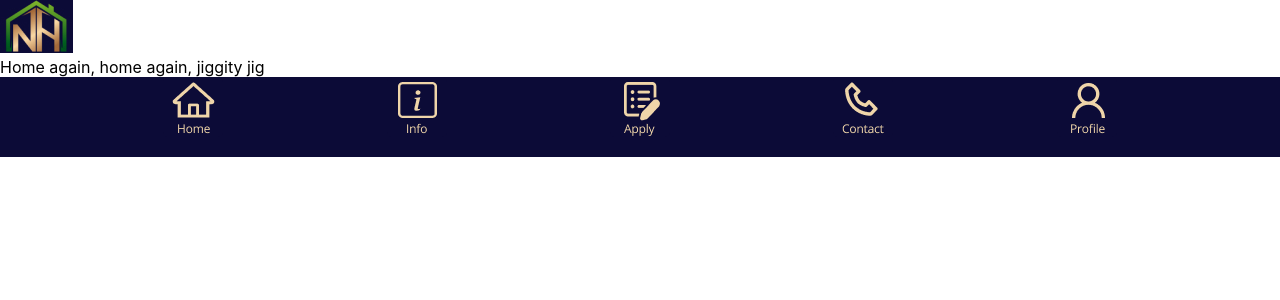
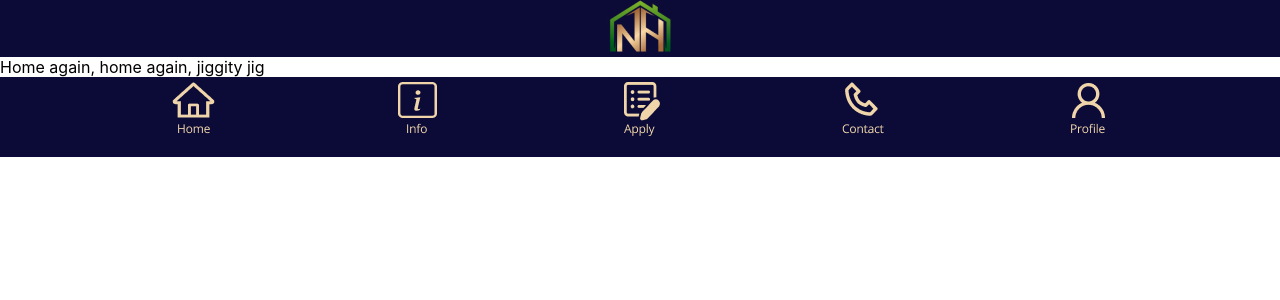
Before and after one commit to Lunar-Wranglers/Naam-House-Desktop, a React (Create React App) app: page / in a window 1280 px wide. Shown: the top 300 px of the page. Built offline with nearby package versions, Linux system fonts and the light colour scheme.

Commit message:
- Added styling to the header

```diff
--- a/src/components/shared/Header/header.css
+++ b/src/components/shared/Header/header.css
@@ -0,0 +1,6 @@
+#nh {
+  display: flex;
+  justify-content: center;
+  text-align: center;
+  background-color: #0C0B37;
+}
```
